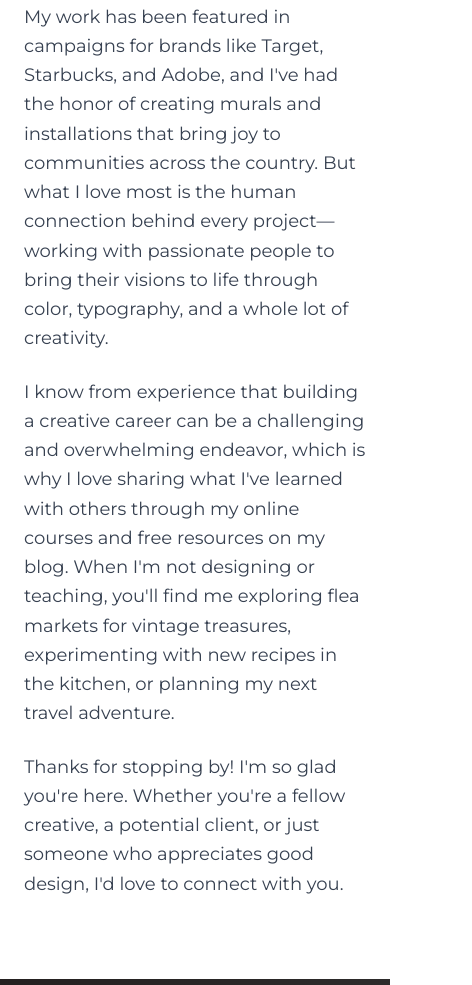
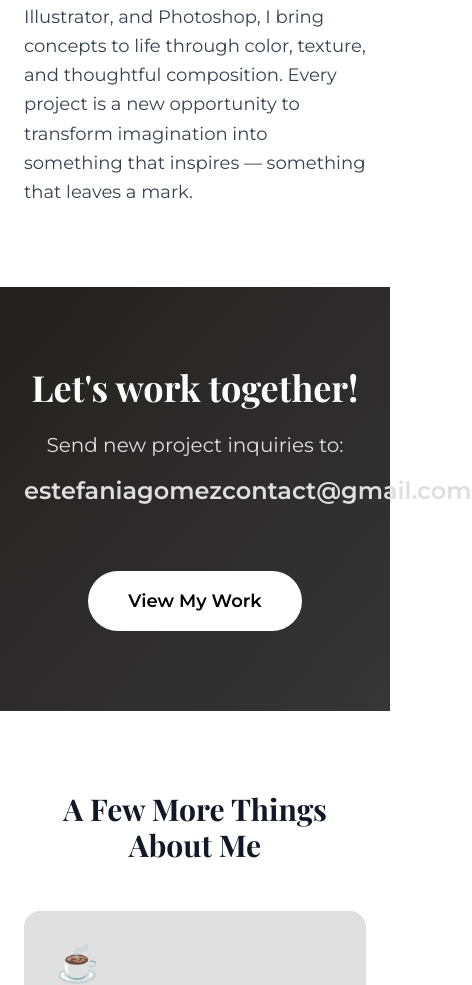
Before and after one commit to tefa200116/portfolio, a plain HTML site: page about.html in a window 390 px wide. Shown: the part 1015-2000 px from the top of the page, 472 px wide, since content can reach past the window. Drawn offline with nearby package versions, Linux system fonts and the light colour scheme.

Commit message:
Update About page with personal bio and contact email

```diff
--- a/about.html
+++ b/about.html
@@ -196,24 +196,16 @@
                         </h1>
 
                         <h2 class="text-xl md:text-2xl text-gray-600 mb-8 leading-relaxed fade-in-delay-1">
-                            I'm a designer and hand lettering artist based in Detroit, but I'll always be a California gal at heart.
+                            A designer driven by curiosity, emotion, and the beauty of simple ideas.
                         </h2>
 
                         <div class="space-y-6 text-lg text-gray-700 leading-relaxed fade-in-delay-2">
                             <p>
-                                I picked up hand lettering as a hobby while studying advertising at the School of Visual Arts, and over the next few years, what started as a creative outlet turned into something so much more. I leveraged a few clever passion projects into a thriving freelance business!
+                                For the past four years, I've been exploring the world of web design, blending art and function to create digital spaces that feel alive and authentic. I see design as a language — a way to tell stories, evoke feelings, and connect people.
                             </p>
 
                             <p>
-                                My work has been featured in campaigns for brands like Target, Starbucks, and Adobe, and I've had the honor of creating murals and installations that bring joy to communities across the country. But what I love most is the human connection behind every project—working with passionate people to bring their visions to life through color, typography, and a whole lot of creativity.
-                            </p>
-
-                            <p>
-                                I know from experience that building a creative career can be a challenging and overwhelming endeavor, which is why I love sharing what I've learned with others through my online courses and free resources on my blog. When I'm not designing or teaching, you'll find me exploring flea markets for vintage treasures, experimenting with new recipes in the kitchen, or planning my next travel adventure.
-                            </p>
-
-                            <p>
-                                Thanks for stopping by! I'm so glad you're here. Whether you're a fellow creative, a potential client, or just someone who appreciates good design, I'd love to connect with you.
+                                Using tools like WordPress, HTML, Illustrator, and Photoshop, I bring concepts to life through color, texture, and thoughtful composition. Every project is a new opportunity to transform imagination into something that inspires — something that leaves a mark.
                             </p>
                         </div>
                     </div>
@@ -233,8 +225,8 @@
                     Send new project inquiries to:
                 </p>
 
-                <a href="mailto:hello@yourportfolio.com" class="text-2xl md:text-3xl font-semibold text-light-gray hover:text-white transition-colors inline-block mb-8">
-                    hello@yourportfolio.com
+                <a href="mailto:estefaniagomezcontact@gmail.com" class="text-2xl md:text-3xl font-semibold text-light-gray hover:text-white transition-colors inline-block mb-8">
+                    estefaniagomezcontact@gmail.com
                 </a>
 
                 <div class="flex flex-col sm:flex-row gap-4 justify-center items-center mt-8">
@@ -301,8 +293,8 @@
                 <p class="text-light-gray mb-4">
                     Ready to work together?
                 </p>
-                <a href="mailto:hello@yourportfolio.com" class="text-light-gray hover:text-white transition-colors text-lg">
-                    hello@yourportfolio.com
+                <a href="mailto:estefaniagomezcontact@gmail.com" class="text-light-gray hover:text-white transition-colors text-lg">
+                    estefaniagomezcontact@gmail.com
                 </a>
             </div>
         </footer>
```
Also changed, not shown: index.html (+2 -2 lines), work.html (+2 -2 lines).
